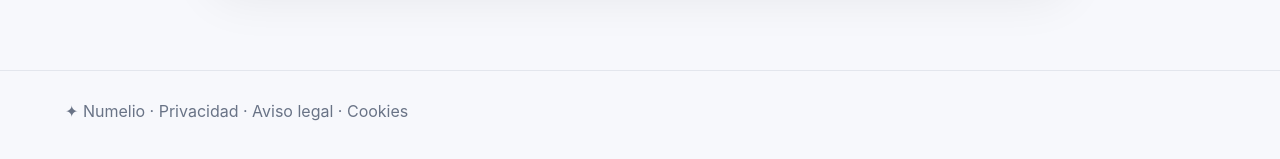
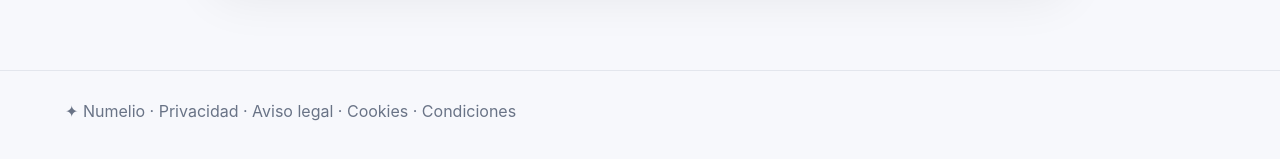
Before and after one commit to mfsanchez-commits/mi-web, a website: page numelio_v4/matematicas/regla-de-tres.html in a window 1280 px wide. Shown: the part 551-710 px from the top of the page. Drawn offline with Linux system fonts and the light colour scheme.

Commit message:
Integrar cambios de PR #23 sobre main actualizado

```diff
--- a/numelio_v4/matematicas/regla-de-tres.html
+++ b/numelio_v4/matematicas/regla-de-tres.html
@@ -1,7 +1,7 @@
 <!doctype html><html lang="es"><head>
-<link rel="canonical" href="https://mi-web-ej4w.onrender.com/matematicas/regla-de-tres.html"><meta charset="utf-8"><meta name="viewport" content="width=device-width,initial-scale=1"><title>Regla de tres | Numelio</title><link rel="stylesheet" href="../css/style.css"></head><body><header class="topbar"><a class="brand" href="../index.html">✦ Numelio</a><nav><a href="../index.html">Inicio</a><button id="themeBtn">☾</button></nav></header><main class="page"><span class="eyebrow">MATEMÁTICAS</span><h1>Regla de tres</h1><div class="calc"><div class="form"><div class="field"><label for="a">A</label><input id="a" type="text" inputmode="decimal"></div><div class="field"><label for="b">B</label><input id="b" type="text" inputmode="decimal"></div><div class="field"><label for="c">C</label><input id="c" type="text" inputmode="decimal"></div><div class="full"><button class="btn primary" id="go">Resolver</button></div></div><div id="r" class="result" hidden></div></div></main><script src="../js/app.js"></script><script>
+<link rel="canonical" href="https://numelio.es/matematicas/regla-de-tres.html"><meta charset="utf-8"><meta name="viewport" content="width=device-width,initial-scale=1"><title>Regla de tres | Numelio</title><link rel="stylesheet" href="../css/style.css"></head><body><header class="topbar"><a class="brand" href="../index.html">✦ Numelio</a><nav><a href="../index.html">Inicio</a><button id="themeBtn">☾</button></nav></header><main class="page"><span class="eyebrow">MATEMÁTICAS</span><h1>Regla de tres</h1><div class="calc"><div class="form"><div class="field"><label for="a">A</label><input id="a" type="text" inputmode="decimal"></div><div class="field"><label for="b">B</label><input id="b" type="text" inputmode="decimal"></div><div class="field"><label for="c">C</label><input id="c" type="text" inputmode="decimal"></div><div class="full"><button class="btn primary" id="go">Resolver</button></div></div><div id="r" class="result" hidden></div></div></main><script src="../js/app.js"></script><script>
 const $=id=>document.getElementById(id);
 const parse=id=>{const s=$(id).value.trim().replace(",",".");return s!==""&&Number.isFinite(Number(s))?Number(s):NaN;};
 $("go").onclick=()=>{const A=parse("a"),B=parse("b"),C=parse("c"),r=$("r");r.hidden=false;if([A,B,C].some(Number.isNaN)||A===0){r.textContent="Introduce los tres valores. A no puede ser cero porque se usa como divisor.";return;}const x=B*C/A;r.innerHTML="<strong>X = "+x.toLocaleString("es-ES",{maximumFractionDigits:8})+"</strong><p>X = (B × C) / A</p>";};
-</script><footer class="site-footer">✦ Numelio · <a href="../politica-privacidad.html">Privacidad</a> · <a href="../aviso-legal.html">Aviso legal</a> · <a href="../politica-cookies.html">Cookies</a></footer>
+</script><footer class="site-footer">✦ Numelio · <a href="../politica-privacidad.html">Privacidad</a> · <a href="../aviso-legal.html">Aviso legal</a> · <a href="../politica-cookies.html">Cookies</a> · <a href="../condiciones.html">Condiciones</a></footer>
 </body></html>
```
